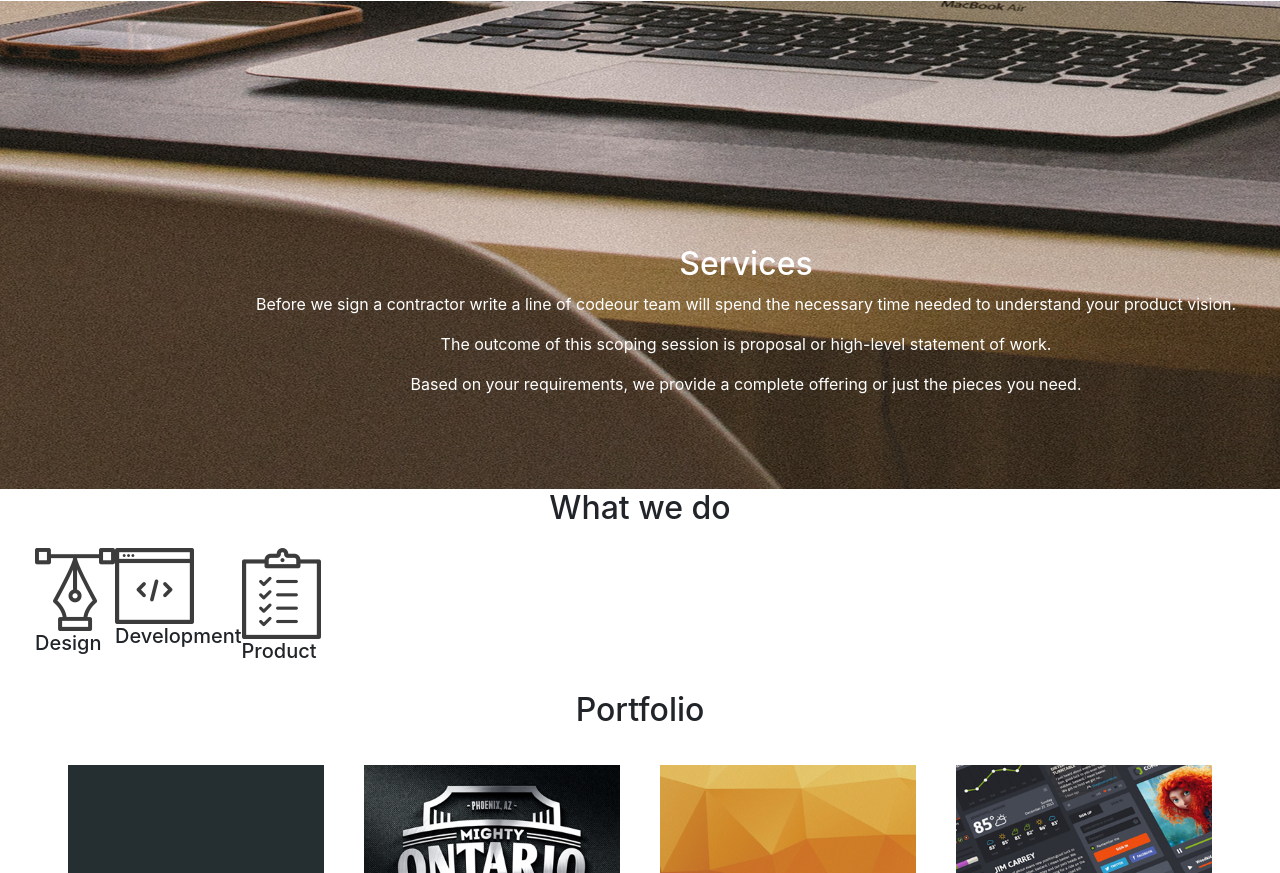
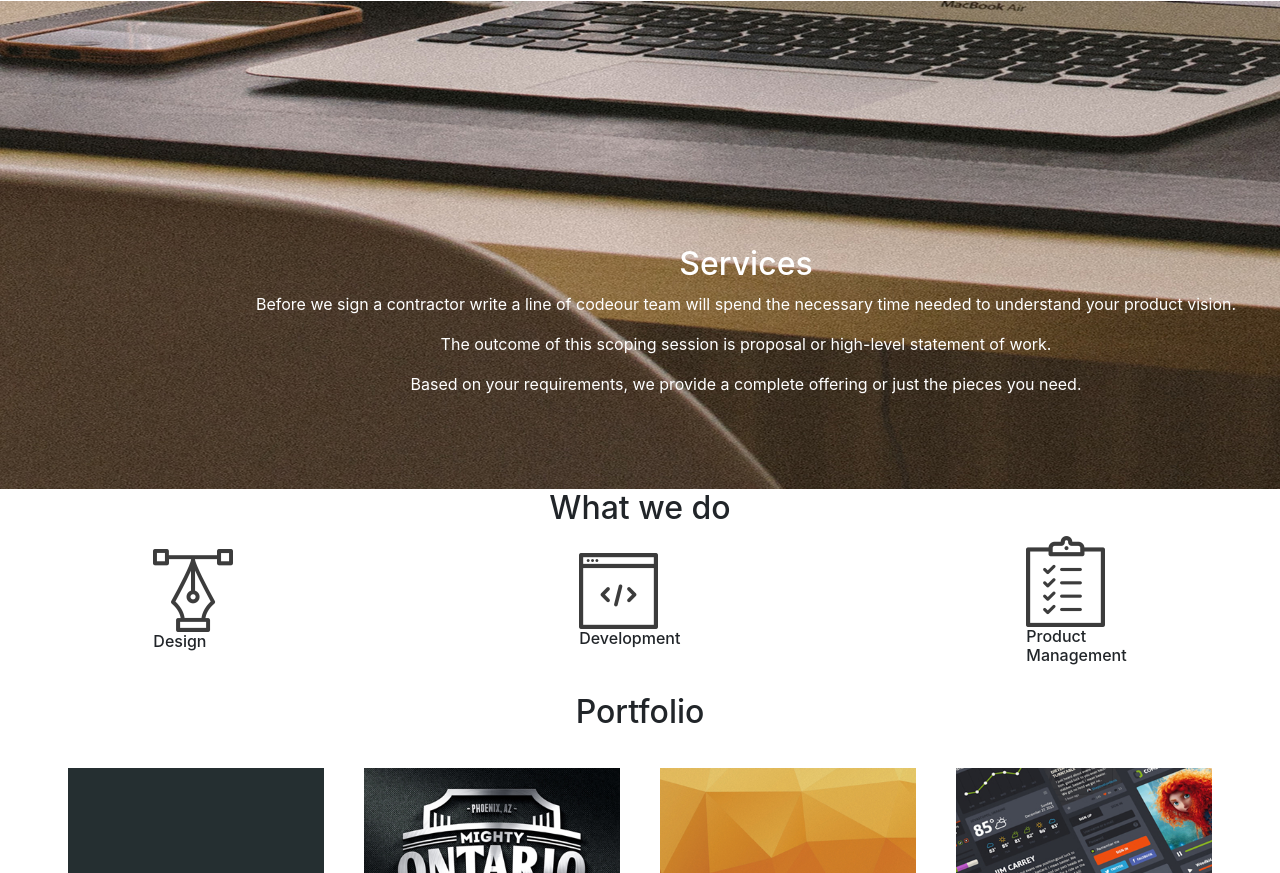
Before and after one commit to kema-ray/Delani-Studio, a plain HTML site: page index.html in a window 1280 px wide. Shown: the part 943-1816 px from the top of the page. Drawn offline with nearby package versions, Linux system fonts and the light colour scheme.

Commit message:
make changes to what we do

```diff
--- a/index.html
+++ b/index.html
@@ -40,21 +40,21 @@
                   <p>Based on your requirements, we provide a complete offering or just the pieces you need.</p>
                 </div>
               </div>
-              <div class="container-fluid">
-                <div class="info1">
+              <div class="">
+                <div class="info">
                   <h2 class="icon">What we do</h2>
                   <div class="images">
                     <div class="design">
                       <img src="./assets/services_icons/design_icon.png" alt="">
-                      <h5>Design</h5>
+                      <h6>Design</h6>
                     </div>
                     <div class="dev">
                       <img src="./assets/services_icons/dev_icon.png" alt="">
-                      <h5>Development</h5>
+                      <h6>Development</h6>
                     </div>
                     <div class="product">
                       <img src="./assets/services_icons/product_icon.png" alt="">
-                      <h5>Product</h5>
+                      <h6>Product Management</h6>
                     </div>
                   </div>
                 </div>
--- a/style.css
+++ b/style.css
@@ -1,6 +1,5 @@
 body {
     overflow-x: hidden;
-    /* overflow-y: hidden; */
 }
 #img1 {
     height: auto;
@@ -28,6 +27,9 @@ body {
 .content {
     text-align: center;
 }
+.content p {
+    color: #000;
+}
 .service {
     position: relative;
     text-align: center;
@@ -45,11 +47,15 @@ body {
     text-align: center;
 }
 .images {
- display: flex;
- flex-direction: row;
- margin-top: 20px;
- margin-right: 20px;
- margin-left: 20px;
+    display: flex;
+    flex-direction: row;
+    align-items: center;
+    justify-content: center;
+
+}
+
+.dev, .product {
+    padding-left: 100%;
 }
 .portfolio .row {
     display: flex;
@@ -111,6 +117,8 @@ body {
 }
 .contact {
     background: url(./assets/backgrounds/c_image.jpg);
+    height: auto;
+    width: 100%;
 }
 .contacts h2 {
     color: white;
```
